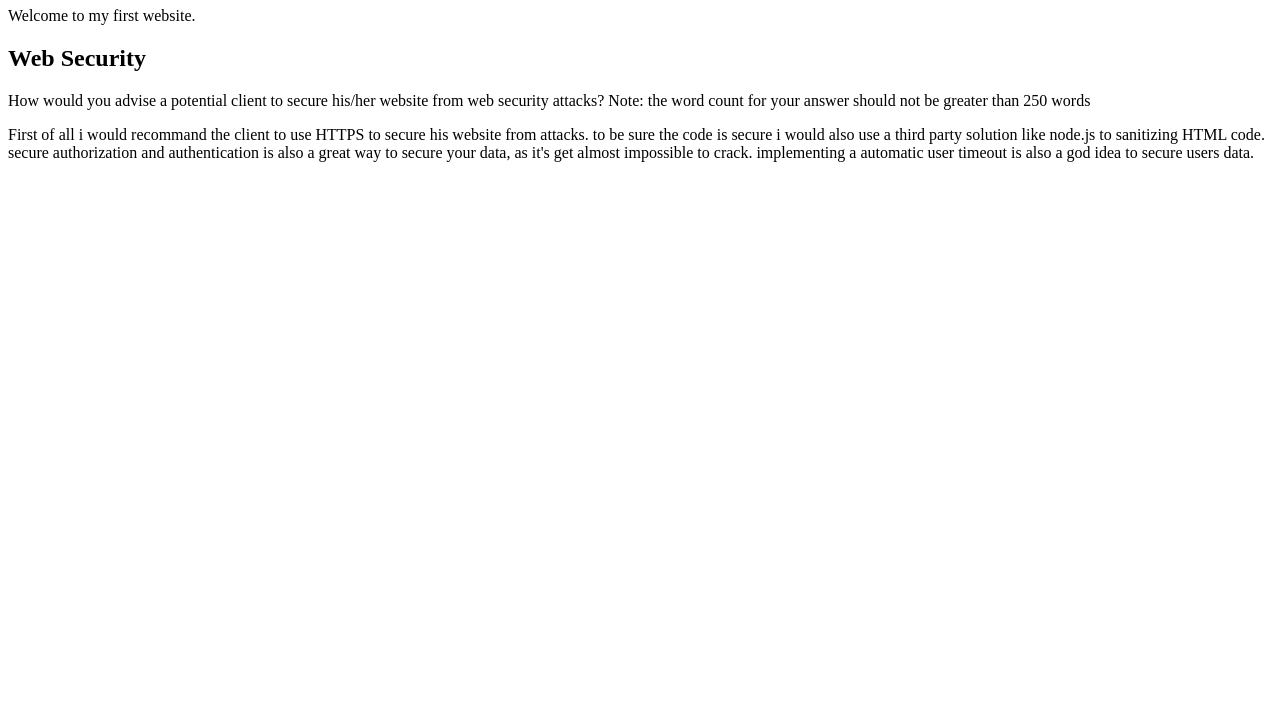
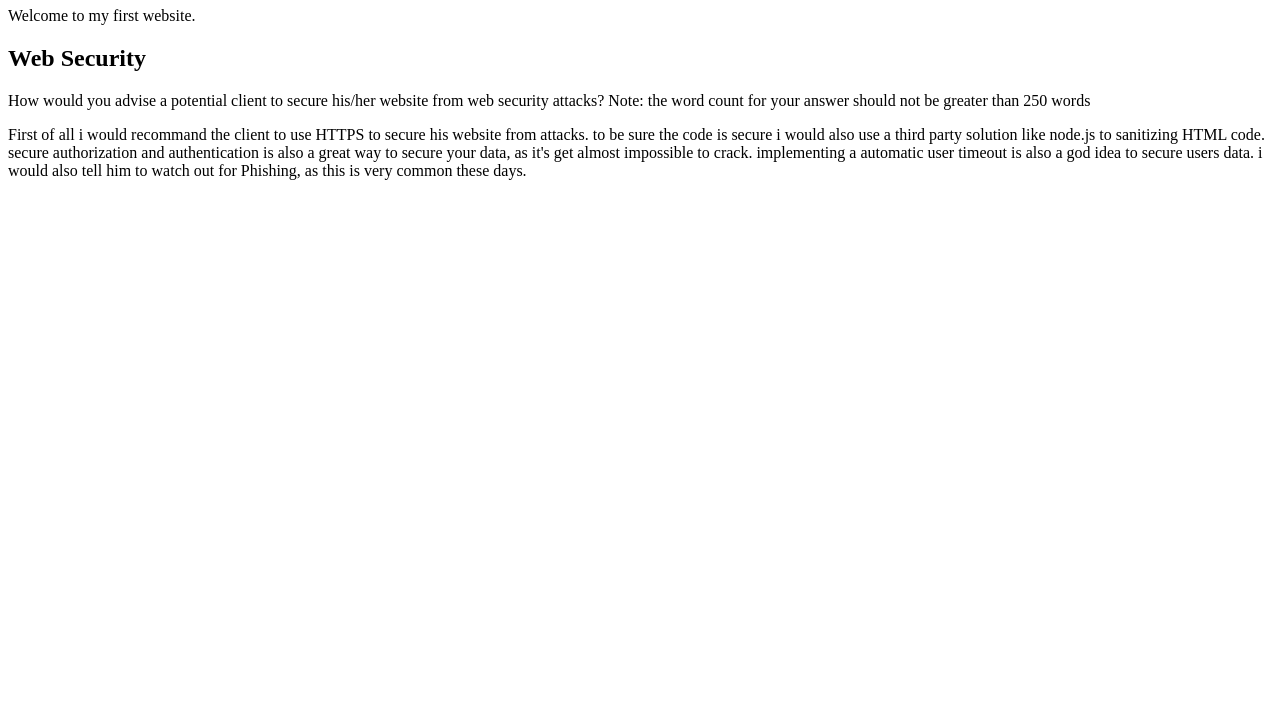
Before and after one commit to Noroff-FEU-Assignments/cross-course-project-Tinberg, a plain HTML site: page index.html in a window 1280 px wide. Shown: the part 73-800 px from the top of the page. Drawn offline with Linux system fonts and the light colour scheme.

Commit message:
Update index.html

```diff
--- a/index.html
+++ b/index.html
@@ -8,6 +8,6 @@
     <p>Welcome to my first website.</p>
     <h2>Web Security</h2>
     <p id="web-security-question">How would you advise a potential client to secure his/her website from web security attacks? Note: the word count for your answer should not be greater than 250 words</p>
-    <p id="web-security-answer">First of all i would recommand the client to use HTTPS to secure his website from attacks. to be sure the code is secure i would also use a third party solution like node.js to sanitizing HTML code. secure authorization and authentication is also a great way to secure your data, as it's get almost impossible to crack. implementing a automatic user timeout is also a god idea to secure users data.      </p>
+    <p id="web-security-answer">First of all i would recommand the client to use HTTPS to secure his website from attacks. to be sure the code is secure i would also use a third party solution like node.js to sanitizing HTML code. secure authorization and authentication is also a great way to secure your data, as it's get almost impossible to crack. implementing a automatic user timeout is also a god idea to secure users data. i would also tell him to watch out for Phishing, as this is very common these days.      </p>
   </body>
 </html>
```
